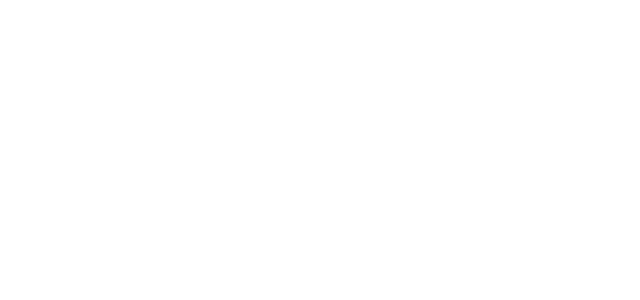
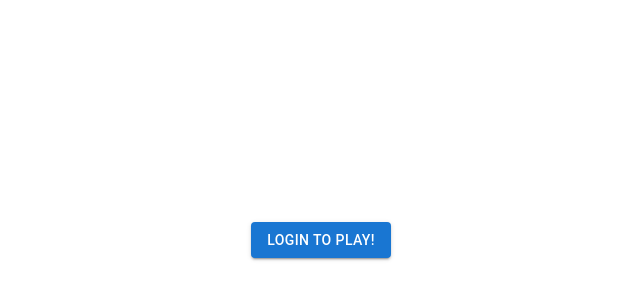
Before and after one commit to ammist07/CS555, a React (Create React App) app in the folder client/: page /Home in a window 1280 px wide. Before the commit this address had no page. Shown: the part 168-468 px from the top of the page, without its empty margins (319-959 px from the left). Built offline with nearby package versions, Linux system fonts and the light colour scheme.

Commit message:
Adding home page
Adding home page

```diff
--- a/client/src/App.js
+++ b/client/src/App.js
@@ -12,7 +12,7 @@ const App = () => {
                 <Route element={<Protected/>}>
                     <Route exact path="/signup" element={<Signup />} />
                 </Route>
-                <Route exact path="/" element={<Home />} />
+                <Route exact path="/Home" element={<Home />} />
             </Routes>
         </div>
     )
--- a/client/src/components/Home.js
+++ b/client/src/components/Home.js
@@ -1,10 +1,12 @@
 import React from 'react'
+import Button from '@mui/material/Button'
+import { Link } from 'react-router-dom'
 
 
 const Home = () => {
     return (
         <div>
-            Home
+            <Button variant="contained" component={Link} to="/signup">Login to Play!</Button>
         </div>
     )
 }
```
